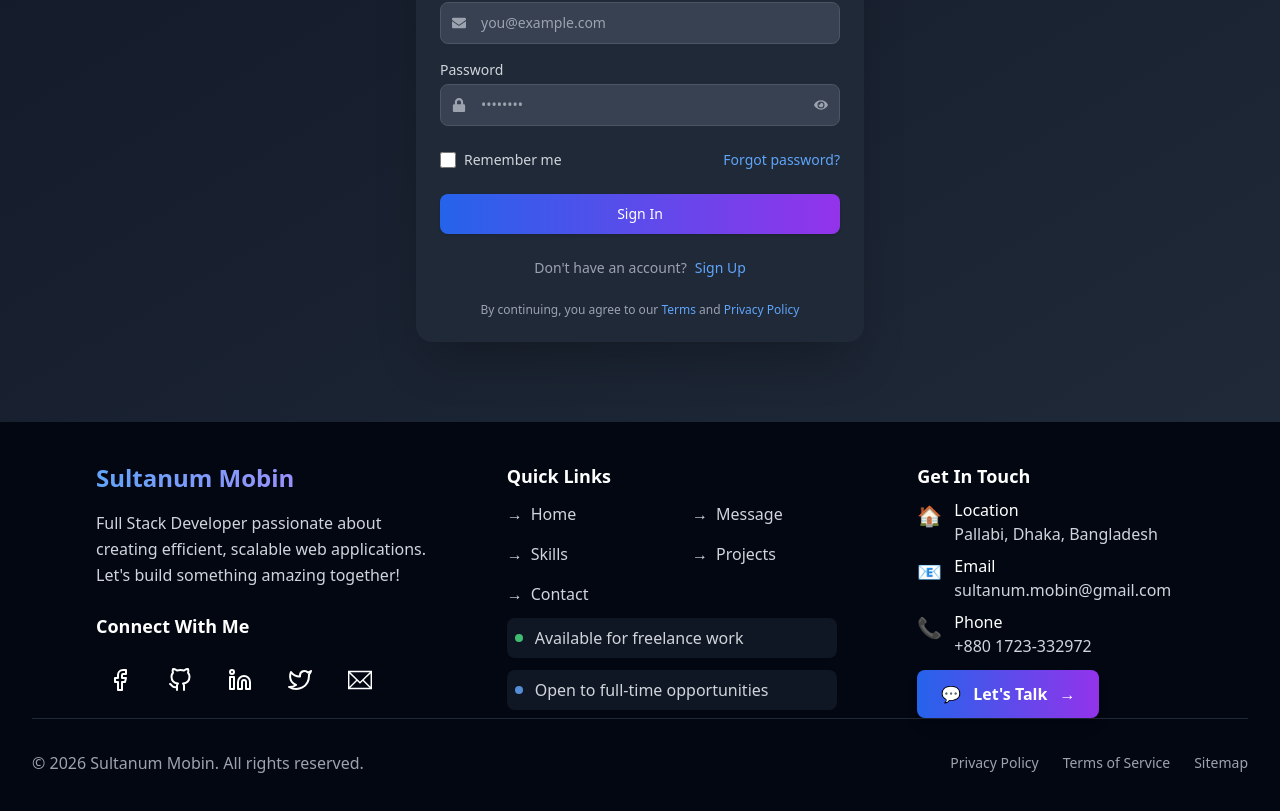
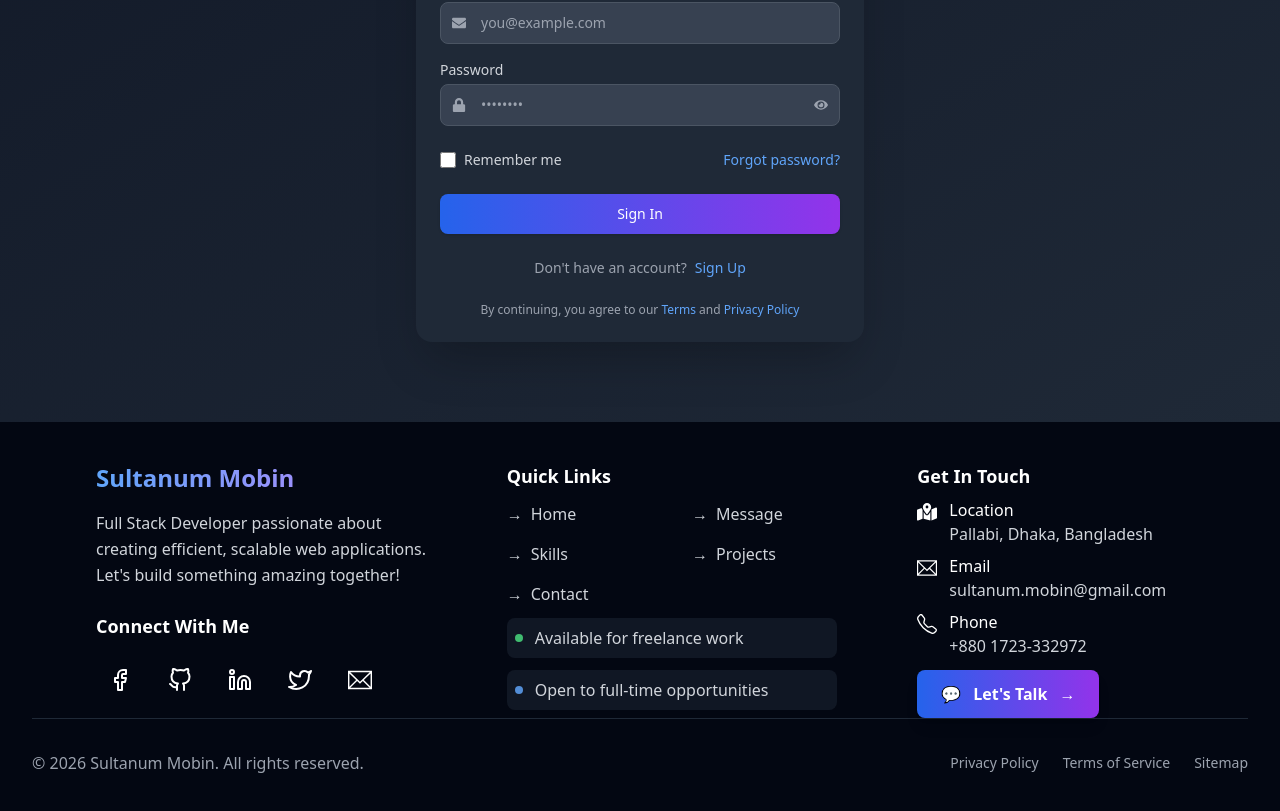
Before and after one commit to smsultan76/portfolio, a Next.js app: page /login in a window 1280 px wide. Shown: the part 413-1224 px from the top of the page. Built offline with nearby package versions, Linux system fonts and the light colour scheme.

Commit message:
footer icon uses react icons

```diff
--- a/app/components/Footer.tsx
+++ b/app/components/Footer.tsx
@@ -4,6 +4,9 @@ import { motion } from 'framer-motion';
 import { SOCIAL_LINKS } from '../config/social-links';
 import Icon from '@/app/config/icons';
 import { USER_CONFIG } from '../config/user-config';
+import { FaMapLocationDot } from 'react-icons/fa6';
+import { TfiEmail } from 'react-icons/tfi';
+import { BsTelephone } from 'react-icons/bs';
 
 const quickLinks = [
   { name: 'Home', href: '/' },
@@ -16,18 +19,18 @@ const quickLinks = [
 
 const contactInfo = [
   {
-    icon: '🏠',
+    icon: <FaMapLocationDot />,
     title: 'Location',
     content: USER_CONFIG.location,
   },
   {
-    icon: '📧',
+    icon: <TfiEmail />,
     title: 'Email',
     content: USER_CONFIG.email,
     link: 'mailto:'+USER_CONFIG.email
   },
   {
-    icon: '📞',
+    icon: <BsTelephone />,
     title: 'Phone',
     content: USER_CONFIG.phone,
     link: 'tel:'+USER_CONFIG.phone
```
